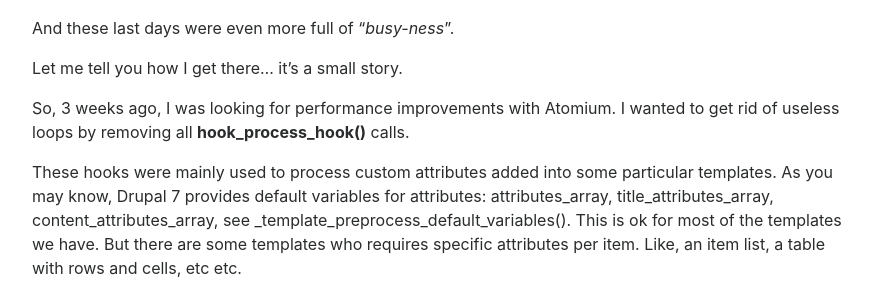
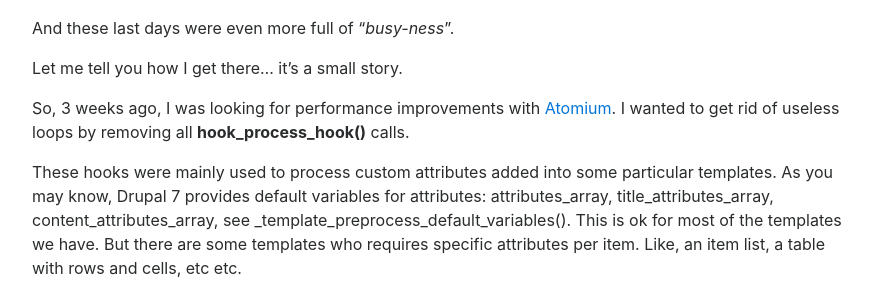
Before and after one commit to drupol/not-a-number.io, a Jekyll site: the page built from _posts/dev/2017-09-20-PHP-experimentations.md, in a window 1280 px wide and 900 px high, scrolled down 812 px. Shown: the part 162-453 px from the top of the window, without its empty margins (53-940 px from the left). Built offline with Jekyll 4.4.1, drawn with Linux system fonts in a browser that asks for light colours; nearby versions of some CDN libraries; comment, search, counter and statistics services are not loaded; some of the changed lines change nothing that is shown.

Commit message:
Fix break.

```diff
--- a/_posts/dev/2017-09-20-PHP-experimentations.md
+++ b/_posts/dev/2017-09-20-PHP-experimentations.md
@@ -22,8 +22,9 @@
 
 Let me tell you how I get there... it's a small story.
 
+<!--break-->
 
-So, 3 weeks ago, I was looking for performance improvements with Atomium. I wanted to get rid of useless loops by removing all **hook_process_hook()** calls.
+So, 3 weeks ago, I was looking for performance improvements with [Atomium](https://github.com/ec-europa/atomium). I wanted to get rid of useless loops by removing all **hook_process_hook()** calls.
 
 These hooks were mainly used to process custom attributes added into some particular templates. As you may know, Drupal 7 provides default variables for attributes: attributes_array, title_attributes_array, content_attributes_array, see _template_preprocess_default_variables().
 This is ok for most of the templates we have. But there are some templates who requires specific attributes per item. Like, an item list, a table with rows and cells, etc etc.
```
